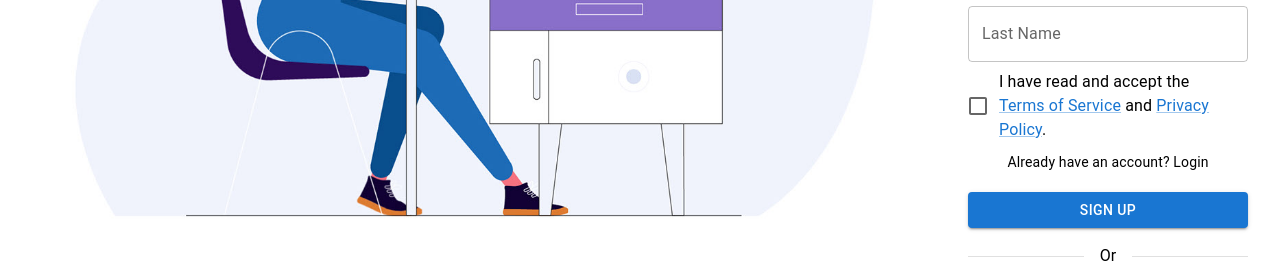
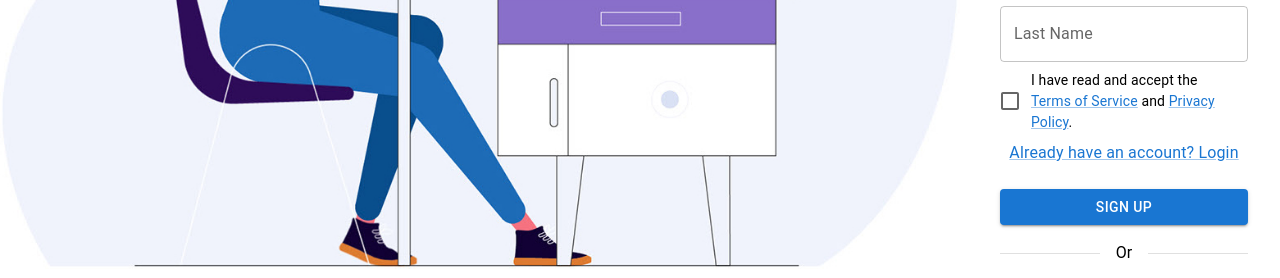
Before and after one commit to casa-business-manager/CASA, a React (Create React App) app in the folder frontend/: page /login in a window 1280 px wide. Both pictures are taken after a click on the button "SIGN UP". Shown: the part 406-684 px from the top of the page. Built offline with nearby package versions, Linux system fonts and the light colour scheme; what reagraph would draw is missing.

Commit message:
crop image, fix link and padding

```diff
--- a/frontend/src/Login/Login.jsx
+++ b/frontend/src/Login/Login.jsx
@@ -135,23 +135,20 @@ function Login() {
 				margin="normal"
 			/>
 			<Typography
-				variant="body2"
 				align="center"
 				sx={{
-					cursor: "pointer",
-					marginTop: "10px",
-					":hover": { color: "#00705b" },
+					marginTop: 1,
 				}}
 				onClick={() => setAuthState("signUp")}
 			>
-				Do not have an account? Sign Up
+				<Link>Don't have an account? Sign Up</Link>
 			</Typography>
 			<Button
 				type="submit"
 				variant="contained"
 				color="primary"
 				onClick={handleSubmit}
-				sx={{ marginTop: "20px", width: "100%" }}
+				sx={{ marginTop: 3, width: "100%" }}
 			>
 				Sign In
 			</Button>
@@ -219,7 +216,7 @@ function Login() {
 					/>
 				}
 				label={
-					<Typography>
+					<Typography sx={{ fontSize: "0.875rem" }}>
 						I have read and accept the{" "}
 						<Link href="/terms-of-service" target="_blank" rel="noopener">
 							Terms of Service
@@ -233,23 +230,20 @@ function Login() {
 				}
 			/>
 			<Typography
-				variant="body2"
 				align="center"
 				sx={{
-					cursor: "pointer",
-					marginTop: "10px",
-					":hover": { color: "#00705b" },
+					marginTop: 1,
 				}}
 				onClick={() => setAuthState("signIn")}
 			>
-				Already have an account? Login
+				<Link>Already have an account? Login</Link>
 			</Typography>
 			<Button
 				type="submit"
 				variant="contained"
 				color="primary"
 				onClick={handleSubmit}
-				sx={{ marginTop: "20px", width: "100%" }}
+				sx={{ marginTop: 3, width: "100%" }}
 			>
 				Sign Up
 			</Button>
@@ -271,7 +265,7 @@ function Login() {
 	return (
 		<Box sx={{ display: "flex", alignItems: "center", gap: 1 }}>
 			<Box component="img" src={loginImage} sx={{ width: "75%" }} />
-			<Box sx={{ width: "25%", mr: 4 }}>
+			<Box sx={{ width: "25%", mx: 4 }}>
 				{!authState
 					? GetStarted
 					: authState === "signIn"
```
Also changed, not shown: frontend/src/Assets/loginScreen.jpg.
